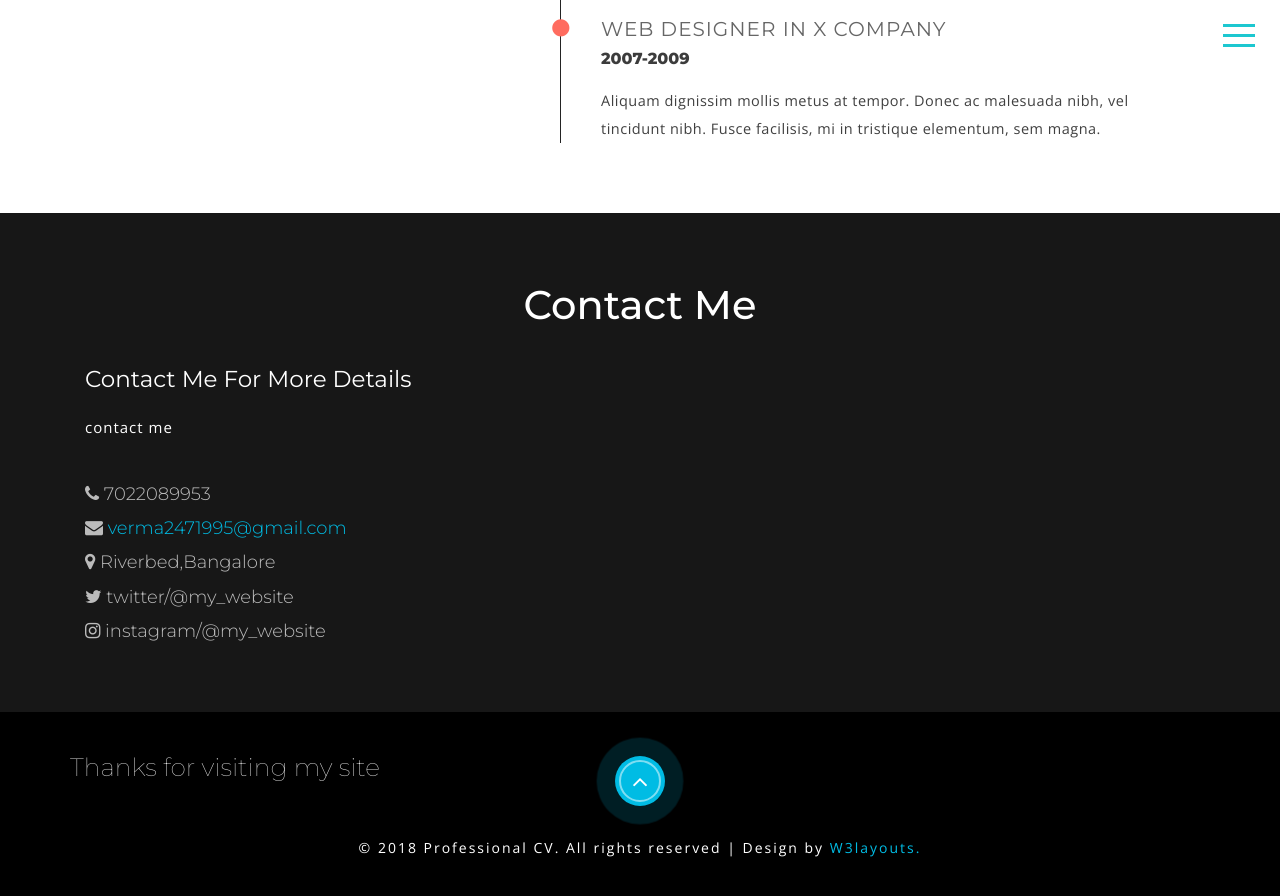
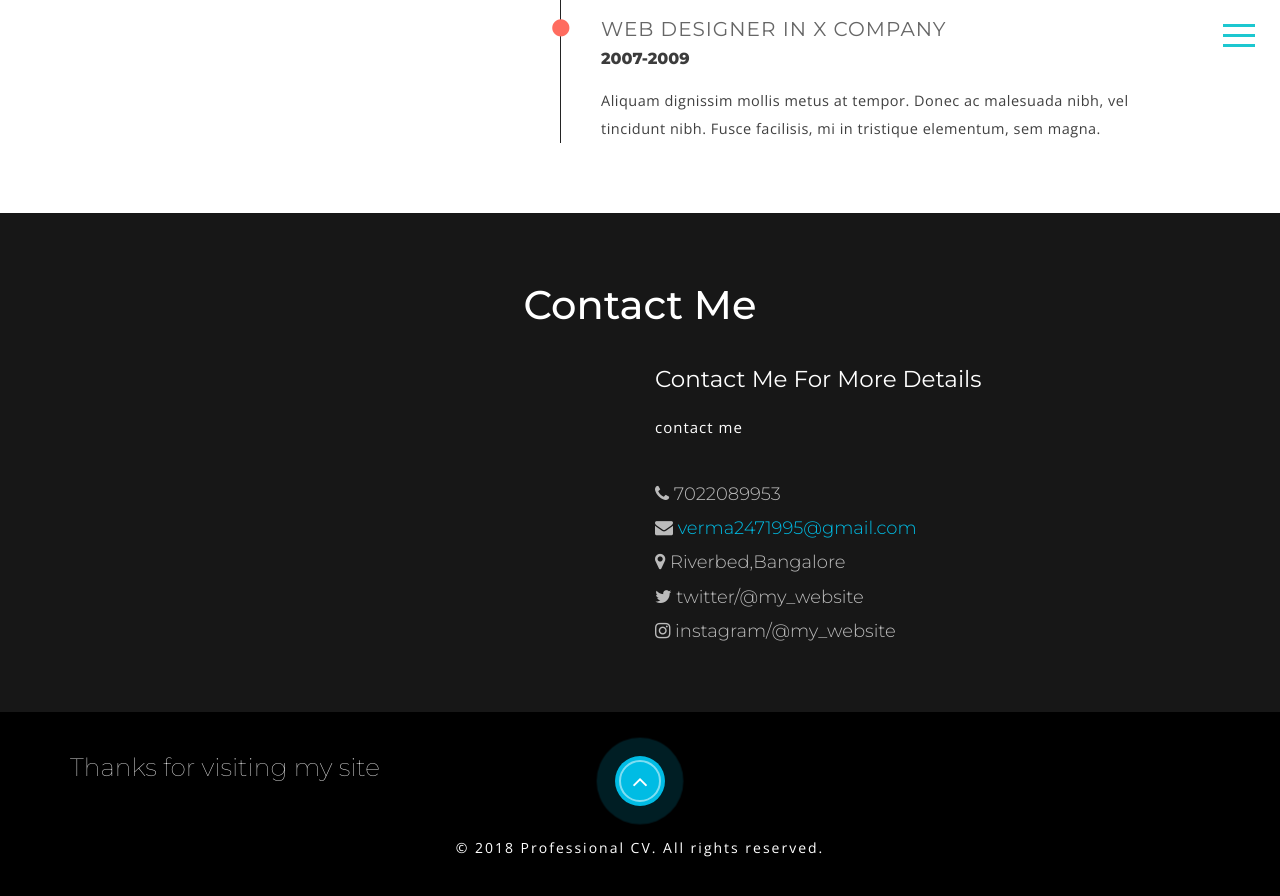
Before and after one commit to pashupati123/pashupati123.github.io, a Jekyll site: the page index.html, which Jekyll copies as it is, in a window 1280 px wide and 900 px high, scrolled down 4520 px. Shown: the top 896 px of the window. Built offline with Jekyll 4.4.1, drawn with Linux system fonts in a browser that asks for light colours; nearby versions of some CDN libraries; library files that are not in the unit come from our copies.

Commit message:
Update index.html

```diff
--- a/index.html
+++ b/index.html
@@ -514,8 +514,8 @@
 <section class="comment-w3l" id="contact">
 	<div class="container">
 		<h3 class="text-center">Contact Me</h3>
-		<!--div class="col-lg-6 col-md-6 col-sm-6 comment-agile1" data-aos="flip-left">
-			<form action="#" method="post">
+		<div class="col-lg-6 col-md-6 col-sm-6 comment-agile1" data-aos="flip-left">
+			<!--form action="#" method="post">
                 <div class="control-group form-group">
                     <div class="controls">
                         <input type="text" class="form-control" id="name" placeholder="Full Name" required="">
@@ -539,8 +539,8 @@
                     </div>
                 </div>
 				<button type="submit" class="btn btn-primary">Send Message</button>
-            </form>
-		</div-->
+            </form-->
+		</div>
 		<div class="col-lg-6 col-md-6 col-sm-6 comment-agile2" data-aos="flip-right">
 			<h4>Contact me for more details</h4>
 			<p class="comment-w3">contact me </p>
@@ -567,7 +567,7 @@
 						<li><a href="#" class="social-button linkedin"><i class="fa fa-linkedin"></i></a></li>
 					</ul-->
 				</div>
-			<p class="agileits_w3ls_copyright">© 2018 Professional CV. All rights reserved | Design by <a href="http://w3layouts.com">W3layouts.</a></p>
+			<p class="agileits_w3ls_copyright">© 2018 Professional CV. All rights reserved.<a href="http://w3layouts.com"></a></p>
 			<div class="arrow-container animated fadeInDown">
 				<a href="#home" class="arrow-2 scroll">
 					<i class="fa fa-angle-up"></i>
```
